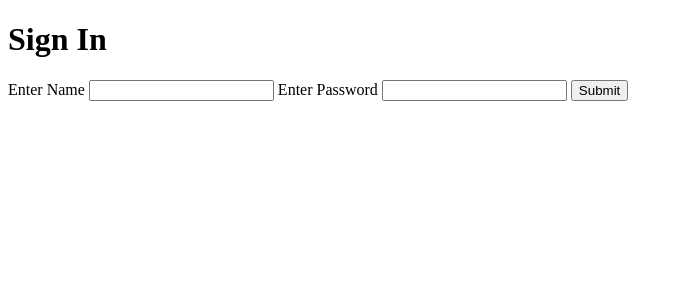
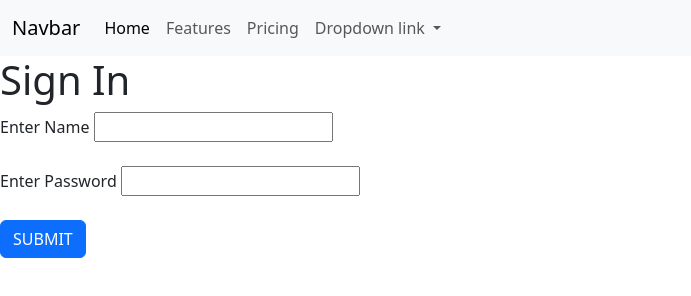
Before and after one commit to Bhavish2005/web-init2, a website: page index.html in a window 1280 px wide. Shown: the whole page, without its empty margins (0-691 px from the left). Drawn offline with nearby package versions, Linux system fonts and the light colour scheme.

Commit message:
styling the form

```diff
--- a/index.html
+++ b/index.html
@@ -4,15 +4,48 @@
     <meta charset="UTF-8">
     <meta name="viewport" content="width=device-width, initial-scale=1.0">
     <title>Document</title>
+    <link href="https://cdn.jsdelivr.net/npm/bootstrap@5.3.1/dist/css/bootstrap.min.css" rel="stylesheet" integrity="sha384-4bw+/aepP/YC94hEpVNVgiZdgIC5+VKNBQNGCHeKRQN+PtmoHDEXuppvnDJzQIu9" crossorigin="anonymous">
+    </head>
 </head>
 <body>
+    <nav class="navbar navbar-expand-lg bg-body-tertiary">
+        <div class="container-fluid">
+          <a class="navbar-brand" href="#">Navbar</a>
+          <button class="navbar-toggler" type="button" data-bs-toggle="collapse" data-bs-target="#navbarNavDropdown" aria-controls="navbarNavDropdown" aria-expanded="false" aria-label="Toggle navigation">
+            <span class="navbar-toggler-icon"></span>
+          </button>
+          <div class="collapse navbar-collapse" id="navbarNavDropdown">
+            <ul class="navbar-nav">
+              <li class="nav-item">
+                <a class="nav-link active" aria-current="page" href="#">Home</a>
+              </li>
+              <li class="nav-item">
+                <a class="nav-link" href="#">Features</a>
+              </li>
+              <li class="nav-item">
+                <a class="nav-link" href="#">Pricing</a>
+              </li>
+              <li class="nav-item dropdown">
+                <a class="nav-link dropdown-toggle" href="#" role="button" data-bs-toggle="dropdown" aria-expanded="false">
+                  Dropdown link
+                </a>
+                <ul class="dropdown-menu">
+                  <li><a class="dropdown-item" href="#">Action</a></li>
+                  <li><a class="dropdown-item" href="#">Another action</a></li>
+                  <li><a class="dropdown-item" href="#">Something else here</a></li>
+                </ul>
+              </li>
+            </ul>
+          </div>
+        </div>
+      </nav>
     <h1>Sign In </h1>
     <form action="">
         <label for="">Enter Name </label>
-        <input type="text">
+        <input type="text"><br/><br/>
         <label for="">Enter Password</label>
-        <input type="password">
-        <button>Submit</button>
+        <input type="password"><br/> <br/>
+        <button class="btn btn-primary">SUBMIT</button>
     </form>
 </body>
 </html>
```
Also changed, not shown: package.json (added, +8 -0 lines), 1 other file.
